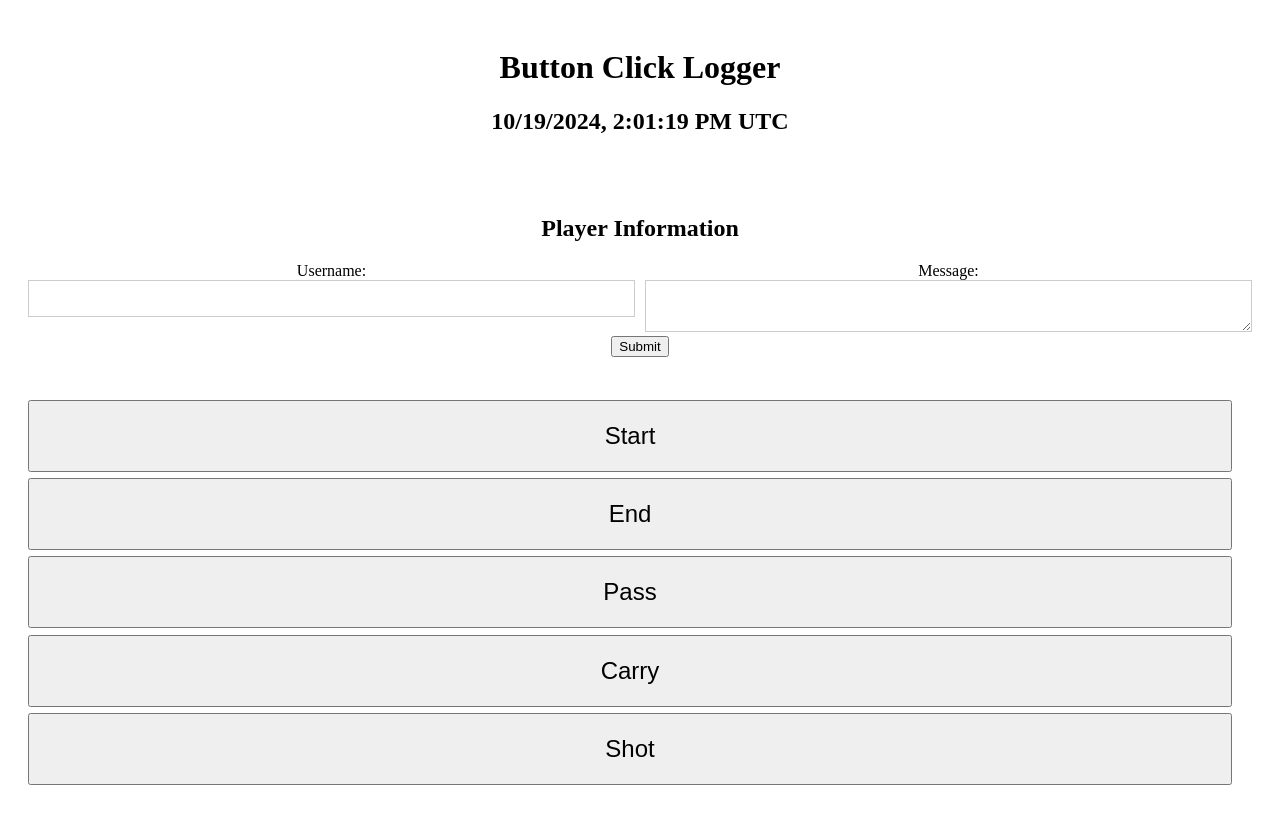
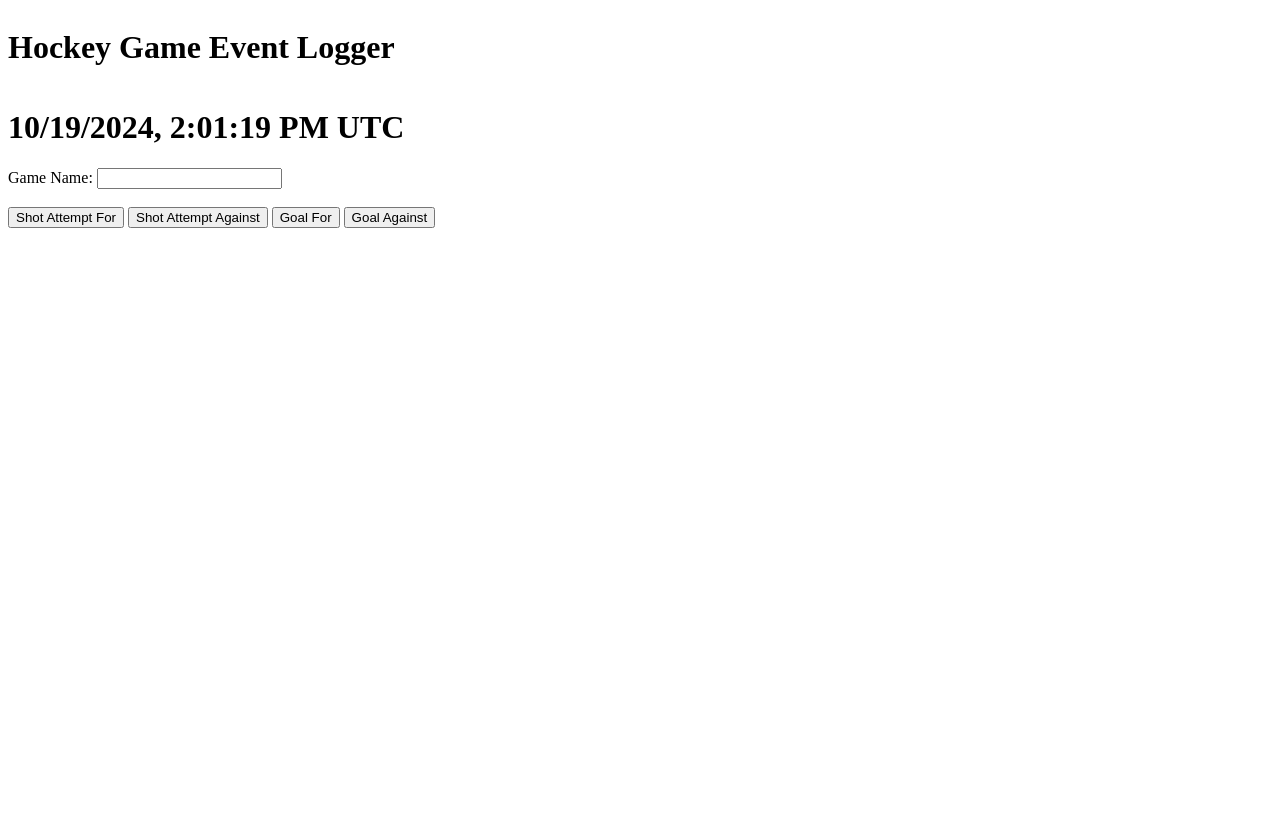
Before and after one commit to mattbroga/event_logger, a Flask app: page / in a window 1280 px wide. Run offline with Flask 3, Linux system fonts and the light colour scheme; data that the repository does not hold is empty.

Commit message:
New layout with Game Info as the parent node, and shots and goals buttons for events

```diff
--- a/app.py
+++ b/app.py
@@ -27,21 +27,15 @@ app = Flask(__name__, static_url_path='/static', static_folder='static')
 @app.route('/', methods=['GET', 'POST'])
 def index():
     if request.method == 'POST':
+        game_name = request.form['game_name']  # Get the game name from the form
         button_name = request.form['button_name']
-        timestamp = datetime.now().isoformat()
+        timestamp = datetime.utcnow().isoformat()
 
-        # ... (Log to Firebase)
-
-        playername = request.form.get('playername')
-        message = request.form.get('message')
-
-        # Log to Firebase (add username and message)
-        users_ref = ref.child('button_logs')
-        users_ref.push().set({
+        # Log to Firebase Realtime Database
+        game_ref = ref.child('games').child(game_name)  # Reference to the game
+        game_ref.push().set({  # Push a new event under the game
             'button_name': button_name,
-            'timestamp': timestamp,
-            'playername': playername,   # New field
-            'message': message       # New field
+            'timestamp': timestamp
         })
 
     # Retrieve button logs from Firebase
--- a/static/style.css
+++ b/static/style.css
@@ -8,42 +8,29 @@ body {
   padding: 20px;
   text-align: center;
 }
-
-.header, .player-info {
-  flex-shrink: 0; /* Prevent header and player info from shrinking */
+.header {
+  flex: 0 0 30%; /* Header takes 30% of the height */
 }
-
 .buttons {
-  flex-grow: 1; /* Allow buttons section to expand and fill remaining space */
+  flex: 1; /* Buttons take remaining height */
 }
 
 /* Button Styling */
-.button-container {
-  display: flex;
-  flex-direction: column;
-  justify-content: space-around; /* Distribute buttons evenly with space between */
-  height: 100%;   /* Make button container fill the height of its section */
+.buttons button {
+  display: block;
+  width: 80%;
+  margin: 10px auto;
+  padding: 20px;
+  font-size: 1.5rem;
+  background-color: #007bff; /* Example color */
+  color: white;
+  border: none;
+  border-radius: 5px;
+  transition: background-color 0.3s ease; /* Add transition */
 }
 
-.button-container button {
-  width: calc(100% - 20px);
-  padding: 20px 10px;     /* Add padding for taller buttons */
-  font-size: 1.5rem;
+.buttons button.clicked { /* Style for clicked state */
+  background-color: #4CAF50; /* Example color (green) */
 }
 
-/* Form Styling */
-.form-group {
-  display: flex;            /* Make form-group a flex container */
-  gap: 10px;                /* Add space between input containers */
-}
-
-.input-container {
-  flex: 1;                  /* Each input container takes equal space */
-}
-
-input[type="text"], textarea {
-  width: 100%;
-  padding: 10px;
-  border: 1px solid #ccc;
-  box-sizing: border-box;
-}
+/* ... other styles ... */
--- a/templates/index.html
+++ b/templates/index.html
@@ -1,41 +1,23 @@
 <!DOCTYPE html>
 <html>
 <head>
-    <title>Button Click Logger</title>
+    <title>Hockey Game Event Logger</title>
     <link rel="stylesheet" href="{{ url_for('static', filename='style.css') }}">
 </head>
 <body>
-    <div class="section header">
-        <h1>Button Click Logger</h1>
-        <h2 id="time-display"></h2>
-    </div>
+    <h1>Hockey Game Event Logger</h1>
+    <h1 id="time-display"></h1>
+    <form method="POST">
+        <label for="game_name">Game Name:</label>
+        <input type="text" id="game_name" name="game_name" value="{{ request.form.get('game_name', '') }}" required><br><br>
 
-    <div class="section player-info">
-        <h2>Player Information</h2>
-        <form method="POST">
-            <div class="form-group">
-                <div class="input-container">
-                    <label for="username">Username:</label>
-                    <input type="text" id="username" name="username" required>
-                </div>
-                <div class="input-container">
-                    <labelexpand_more for="message">Message:</label>
-                    <textarea id="message" name="message" rows="2"></textarea>
-                </div>
-            </div>
-            <button type="submit">Submit</button>
-        </form>
-    </div>
-
-    <div class="section buttons">
         <div class="button-container">
-            {% for button_name in ['Start', 'End', 'Pass', 'Carry', 'Shot'] %}
-                <button type="submit" name="button_name" value="{{ button_name }}">
-                    {{ button_name }}
-                </button>
-            {% endfor %}
+            <button type="submit" name="button_name" value="shot_attempt_for">Shot Attempt For</button>
+            <button type="submit" name="button_name" value="shot_attempt_against">Shot Attempt Against</button>
+            <button type="submit" name="button_name" value="goal_for">Goal For</button>
+            <button type="submit" name="button_name" value="goal_against">Goal Against</button>
         </div>
-    </div>
+    </form>
 
     <script>
         function updateTime() {
@@ -47,6 +29,18 @@
 
         updateTime(); // Initial update
         setInterval(updateTime, 1000); // Update every 1000 milliseconds (1 second)
+
+                // Function to handle button click
+                function handleClick(button) {
+            button.classList.add('clicked');
+            setTimeout(() => button.classList.remove('clicked'), 300); // Remove class after 300ms
+        }
+
+        // Add event listeners to buttons
+        const buttons = document.querySelectorAll('.button-container button');
+        buttons.forEach(button => {
+            button.addEventListener('click', () => handleClick(button));
+        });
     </script>
 </body>
 </html>
```
